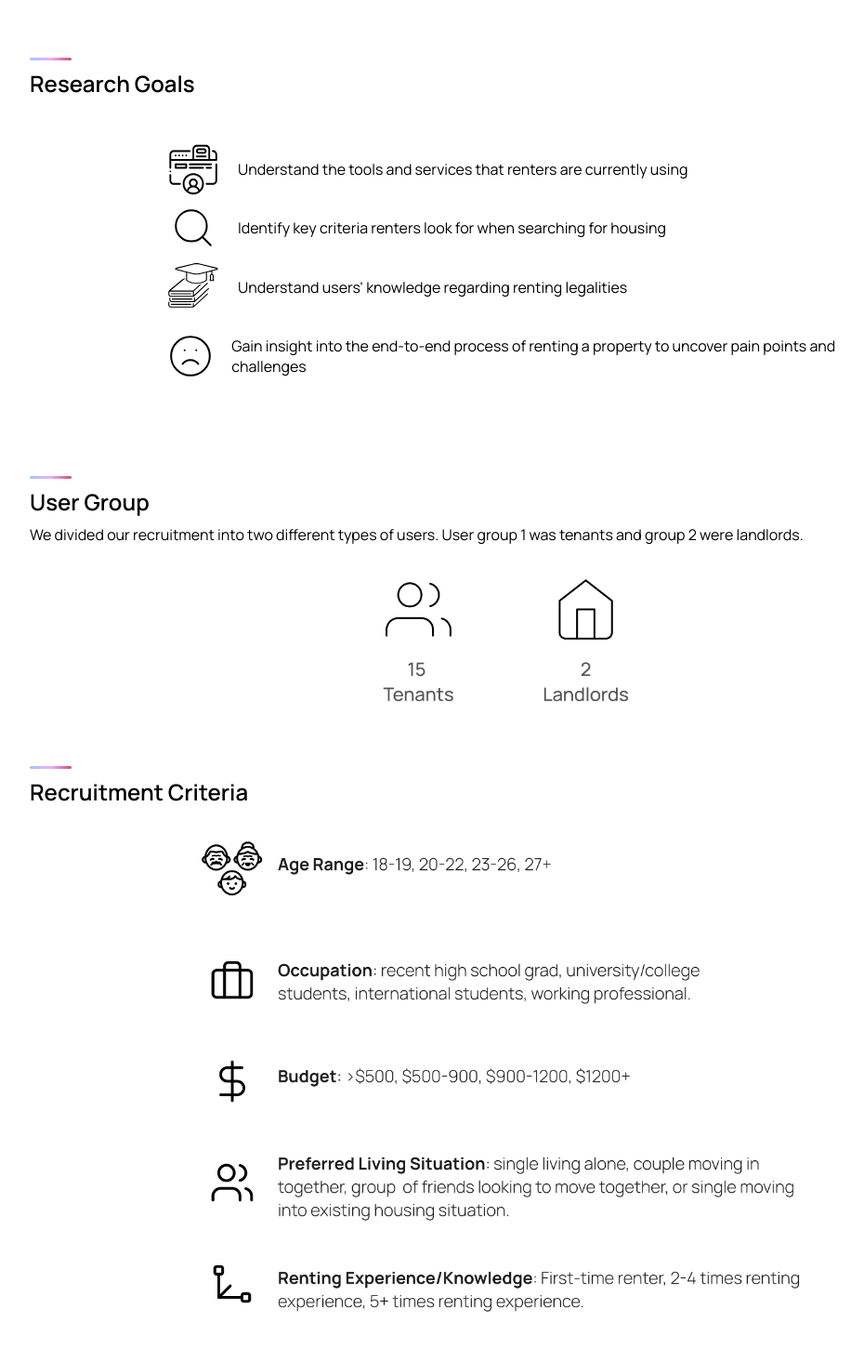
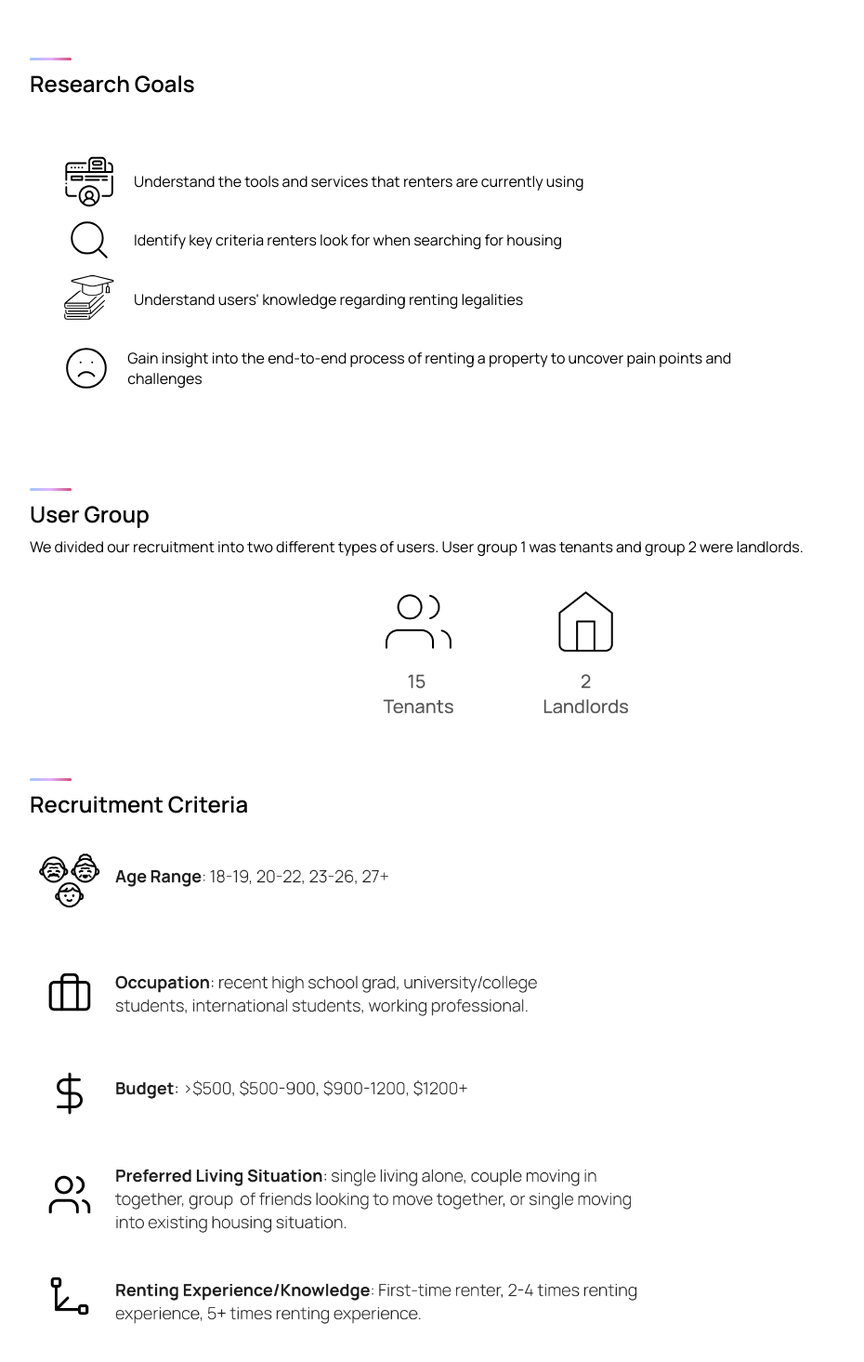
Before and after one commit to Elimists/sash-portfolio, a Next.js app: page /project/homie in a window 1280 px wide. Shown: the part 1605-3070 px from the top of the page at 93% size, without its empty margins (96-1026 px from the left). Built offline with nearby package versions, Linux system fonts and the light colour scheme.

Commit message:
Missing user journey now shows up

```diff
--- a/pages/project/homie.js
+++ b/pages/project/homie.js
@@ -83,7 +83,7 @@ export default function Homie(){
         keyInsightsSection(),
         designBriefSection(),
         personasSection(handleImageEnlarging),
-        userJourneyMapSection(),
+        userJourneyMapSection(handleImageEnlarging),
         conceptDevelopmentSection(handleImageEnlarging),
         userTestingSection(),
         iterationSection(handleImageEnlarging),
@@ -419,7 +419,8 @@ const personasSection = (handleImageEnlarging) => {
     )
 }
 
-const userJourneyMapSection = () => {
+const userJourneyMapSection = (handleImageEnlarging) => {
+    return(
         <section className={styles.user_journey_map}>
             <div className={styles.heading_bar} />
             <h1>User Journey Map</h1>
@@ -440,6 +441,7 @@ const userJourneyMapSection = () => {
                 <p>User Journey Map</p>
             </motion.div>
         </section>
+    )
 }
 
 const conceptDevelopmentSection = (handleImageEnlarging) => {
--- a/styles/Homie.module.css
+++ b/styles/Homie.module.css
@@ -310,7 +310,6 @@
 }
 
 .problem_section_img_div,
-.problem_comp_div,
 .researchgoals_img_div,
 .user_testing_comp_div{
     margin-top: 1.2rem;
@@ -318,10 +317,11 @@
     justify-content: center;
 }
 
-.recruitcrit_img_div{
+.recruitcrit_img_div,
+.problem_comp_div{
     margin-top: 2rem;
     display: flex;
-    justify-content: center;
+    justify-content: left;
 }
 
 .designreq_div,
```
Also changed, not shown: components/EnlargeImage.js (line endings or trailing spaces). Lines whose indentation alone changed are shown as unchanged.
